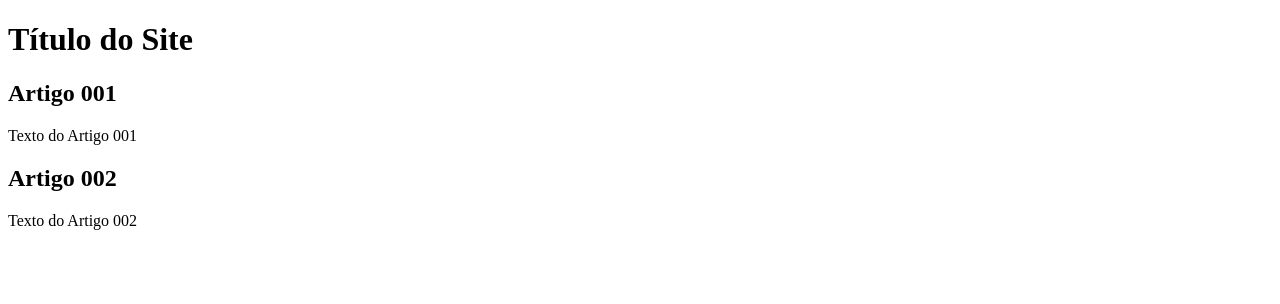
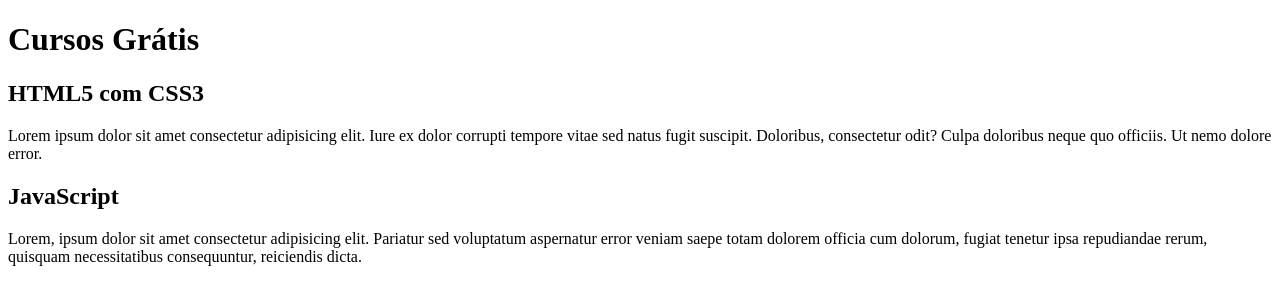
Before and after one commit to AdrielPresley/project-site, a plain HTML site: page index.html in a window 1280 px wide. Drawn offline with Linux system fonts and the light colour scheme.

Commit message:
comecei a escrever o conteúdo

```diff
--- a/index.html
+++ b/index.html
@@ -9,15 +9,15 @@
 <body>
     <main>
         <header>
-            <h1>Título do Site</h1>
+            <h1>Cursos Grátis</h1>
         </header>
         <article>
-            <h2>Artigo 001</h2>
-            <p>Texto do Artigo 001</p>
+            <h2>HTML5 com CSS3</h2>
+            <p>Lorem ipsum dolor sit amet consectetur adipisicing elit. Iure ex dolor corrupti tempore vitae sed natus fugit suscipit. Doloribus, consectetur odit? Culpa doloribus neque quo officiis. Ut nemo dolore error.</p>
         </article>
         <article>
-            <h2>Artigo 002</h2>
-            <p>Texto do Artigo 002</p>
+            <h2>JavaScript</h2>
+            <p>Lorem, ipsum dolor sit amet consectetur adipisicing elit. Pariatur sed voluptatum aspernatur error veniam saepe totam dolorem officia cum dolorum, fugiat tenetur ipsa repudiandae rerum, quisquam necessitatibus consequuntur, reiciendis dicta.</p>
         </article>
     </main>
 </body>
```
